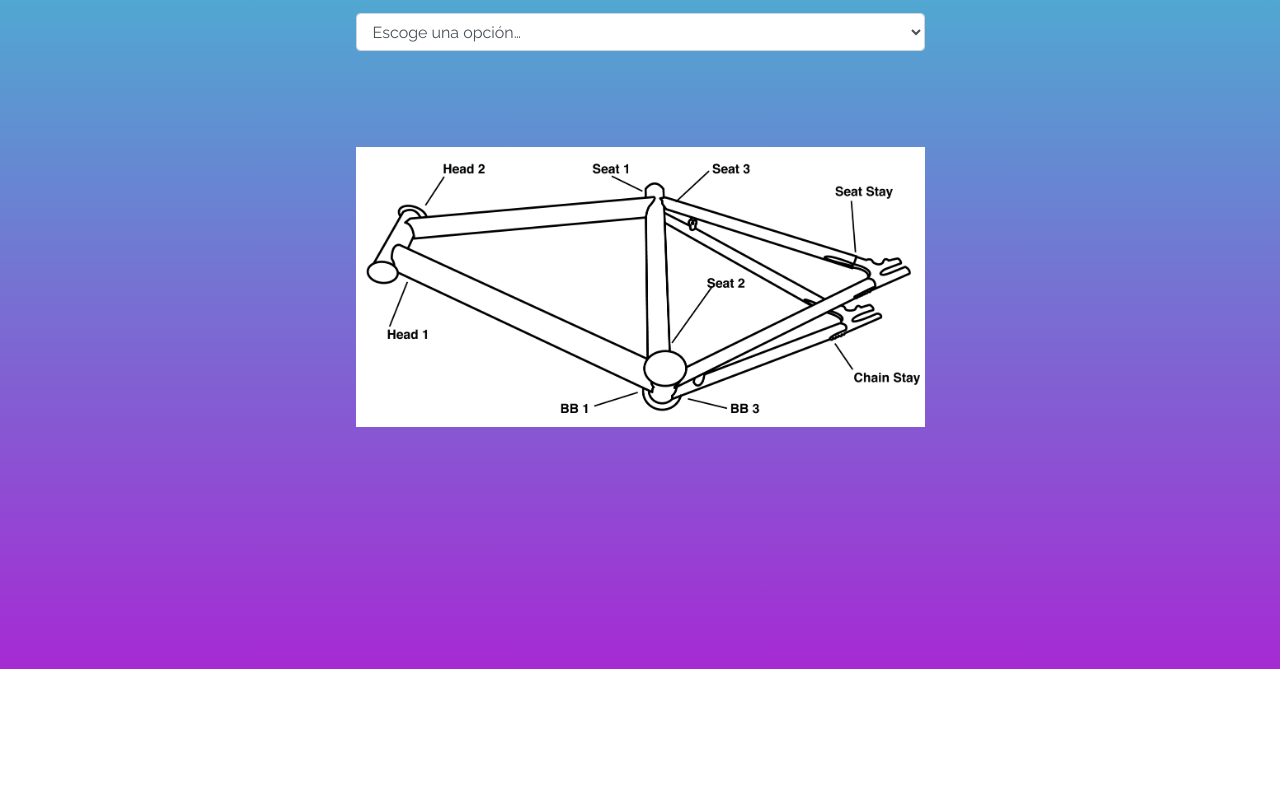
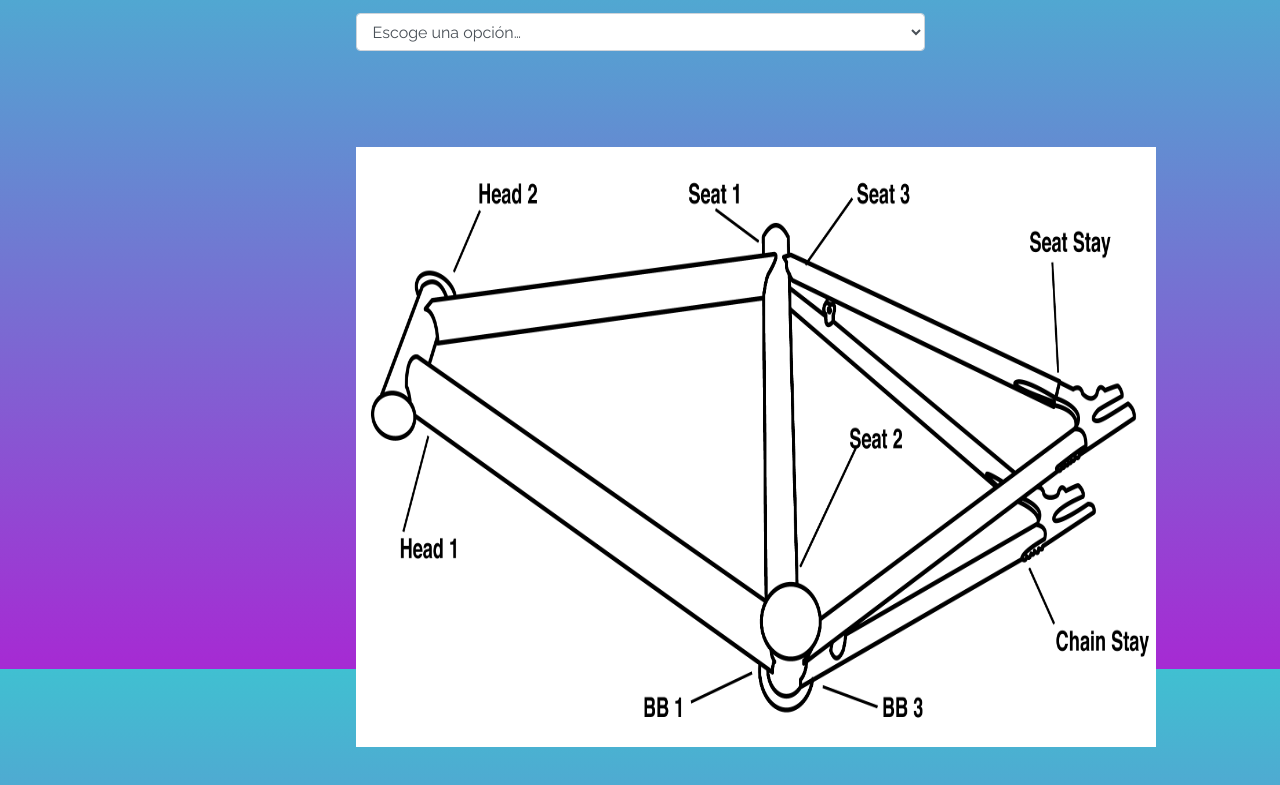
Before and after one commit to diseam/clase-4-b, a plain HTML site: page index.html in a window 1280 px wide. Shown: the part 131-916 px from the top of the page. Before the commit the page ends 800 px from the top, so only its background shows below. Drawn offline with nearby package versions, Linux system fonts and the light colour scheme.

Commit message:
:-0
un pichicateo para las imágenes

```diff
--- a/style.css
+++ b/style.css
@@ -22,3 +22,8 @@ h1{
 	color:rgba(255,255,255,1);
 	text-shadow: 2px 2px 2px rgba(166,42,211,1);
 }
+
+img#my_image{
+min-width:800px;
+min-height:600px;
+}
```
